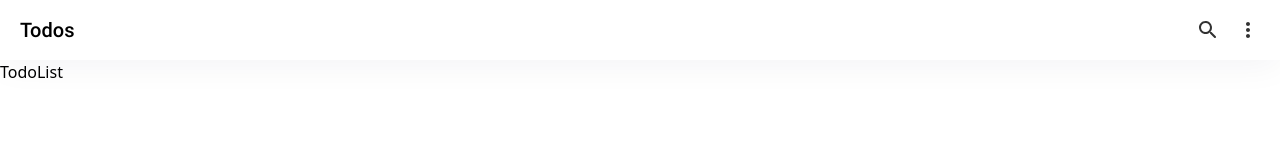
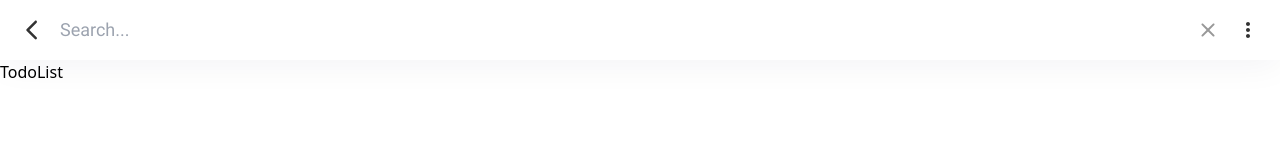
Before and after one commit to aminMahjub/task-manager, a React (Vite) app: page / in a window 1280 px wide. Both pictures are taken after a click on the button 1208 px from the left and 30 px from the top of the page. Shown: the top 160 px of the page. Built offline with nearby package versions, Linux system fonts and the light colour scheme; what miragejs would draw is missing.

Commit message:
Finish app header functionality

```diff
--- a/src/layouts/AppLayout.tsx
+++ b/src/layouts/AppLayout.tsx
@@ -1,22 +1,183 @@
-import { Outlet } from "react-router-dom";
+import { Outlet, useSearchParams } from "react-router-dom";
+import { useState } from "react";
 
 import { ReactComponent as SearchIcon } from "../../public/svg/search-icon.svg";
 import { ReactComponent as VerticalOptionIcon } from "../../public/svg/vertical-option-icon.svg";
+import { ReactComponent as ArrowBackIcon } from "../../public/svg/arrow-back-icon.svg";
+import { ReactComponent as ShadowCloseIcon } from "../../public/svg/shadow-close-icon.svg";
+import { ReactComponent as CloseIcon } from "../../public/svg/close-icon.svg";
+import { ReactComponent as RightArrowIcon } from "../../public/svg/arrow-right-icon.svg";
+import { ReactComponent as LeftArrowIcon } from "../../public/svg/arrow-left-icon.svg";
+
+type FilterByPriotiry = "1" | "2" | "3";
+
+const DropBox = () => {
+  const [openSortBy, setOpenSortBy] = useState(false);
+  const [searchParams, setSearchParams] = useSearchParams();
+
+  const handleSetSerachParams = (priorityNum: FilterByPriotiry | null) => {
+    setSearchParams((prevParam) => {
+      if (priorityNum === null) {
+        prevParam.delete("priority");
+      } else {
+        prevParam.set("priority", priorityNum);
+      }
+
+      return prevParam;
+    });
+  };
+
+  const sortyByContent = (
+    <>
+      <div
+        className="font-roboto-medium text-base mb-6 cursor-pointer text-gray-400"
+        onClick={() => setOpenSortBy(false)}
+      >
+        <LeftArrowIcon className="inline-block pb-1" />
+        Sort by
+      </div>
+      <div
+        className="text-base font-roboto-medium cursor-pointer mb-6"
+        onClick={() => handleSetSerachParams("1")}
+      >
+        High Priority (1)
+      </div>
+      <div
+        className="text-base font-roboto-medium cursor-pointer mb-6"
+        onClick={() => handleSetSerachParams("2")}
+      >
+        Middle Priority (2)
+      </div>
+      <div
+        className="text-base font-roboto-medium cursor-pointer mb-6"
+        onClick={() => handleSetSerachParams("3")}
+      >
+        low Priority (3)
+      </div>
+      <div
+        className="text-base font-roboto-medium cursor-pointer"
+        onClick={() => handleSetSerachParams(null)}
+      >
+        Clear filter
+      </div>
+    </>
+  );
+
+  return (
+    <div className="shadow-dropdown px-6 py-5 bg-white rounded-2xl absolute right-6 top-11">
+      {!openSortBy ? (
+        <>
+          <div
+            className="font-roboto-medium text-base mb-6 cursor-pointer"
+            onClick={() => setOpenSortBy(true)}
+          >
+            Sort by <RightArrowIcon className="inline-block" />
+          </div>
+          <div className="text-base font-roboto-medium cursor-pointer">
+            Delete all
+          </div>
+        </>
+      ) : (
+        sortyByContent
+      )}
+    </div>
+  );
+};
+
+const SearchTab = ({
+  onExitFromSearch,
+  onOpenDropdows,
+}: {
+  onExitFromSearch: () => void;
+  onOpenDropdows: () => void;
+}) => {
+  const [searchTodo, setSearchTodo] = useState("");
+
+  const isSearchInputEmpty = searchTodo.length === 0;
+
+  return (
+    <>
+      <div className="flex items-center justify-center gap-x-4 basis-1/2">
+        <button
+          type="button"
+          title="exit from search"
+          onClick={() => {
+            onExitFromSearch();
+            setSearchTodo("");
+          }}
+        >
+          <ArrowBackIcon />
+        </button>
+        <input
+          type="text"
+          placeholder="Search..."
+          onChange={(e) => setSearchTodo(e.currentTarget.value)}
+          value={searchTodo}
+          className="w-full text-lg font-roboto-regular placeholder:font-roboto-regular placeholder:text-lg focus:outline-none"
+        />
+      </div>
+      <div className="flex items-center justify-center gap-x-4">
+        <button
+          type="button"
+          title={isSearchInputEmpty ? "disable close icon" : "empty the search"}
+          disabled={isSearchInputEmpty}
+          onClick={() => setSearchTodo("")}
+        >
+          {isSearchInputEmpty ? <ShadowCloseIcon /> : <CloseIcon />}
+        </button>
+
+        <button type="button" title="options button" onClick={onOpenDropdows}>
+          <VerticalOptionIcon />
+        </button>
+      </div>
+    </>
+  );
+};
+
+const AppHeaderContent = () => {
+  const [openSearchBar, setOpenSearchBar] = useState(false);
+  const [openDropdown, setOpenDropdown] = useState(false);
+
+  return (
+    <>
+      {!openSearchBar ? (
+        <>
+          <h1 className="font-roboto-medium text-main-text text-xl">Todos</h1>
+
+          <div className="flex justify-center items-center gap-x-4">
+            <button
+              type="button"
+              title="search button"
+              onClick={() => setOpenSearchBar(true)}
+            >
+              <SearchIcon />
+            </button>
+            <button
+              type="button"
+              title="options button"
+              onClick={() => setOpenDropdown(!openDropdown)}
+            >
+              <VerticalOptionIcon />
+            </button>
+          </div>
+        </>
+      ) : (
+        <SearchTab
+          onExitFromSearch={() => setOpenSearchBar(false)}
+          onOpenDropdows={() => setOpenDropdown(!openDropdown)}
+        />
+      )}
+
+      {openDropdown && <DropBox />}
+    </>
+  );
+};
 
 const AppLayout = () => {
   return (
     <div className="bg-app h-screen">
-      <header className="px-5 py-4 shadow-header flex justify-between items-center">
-        <h1 className="font-roboto-medium text-main-text text-xl">Todos</h1>
-
-        <div className="flex justify-center items-center gap-x-4">
-          <button type="button" title="search button">
-            <SearchIcon />
-          </button>
-          <button type="button" title="options button">
-            <VerticalOptionIcon />
-          </button>
-        </div>
+      <header className="relative px-5 py-4 shadow-header flex justify-between items-center">
+        <AppHeaderContent />
       </header>
       <Outlet />
     </div>
```
